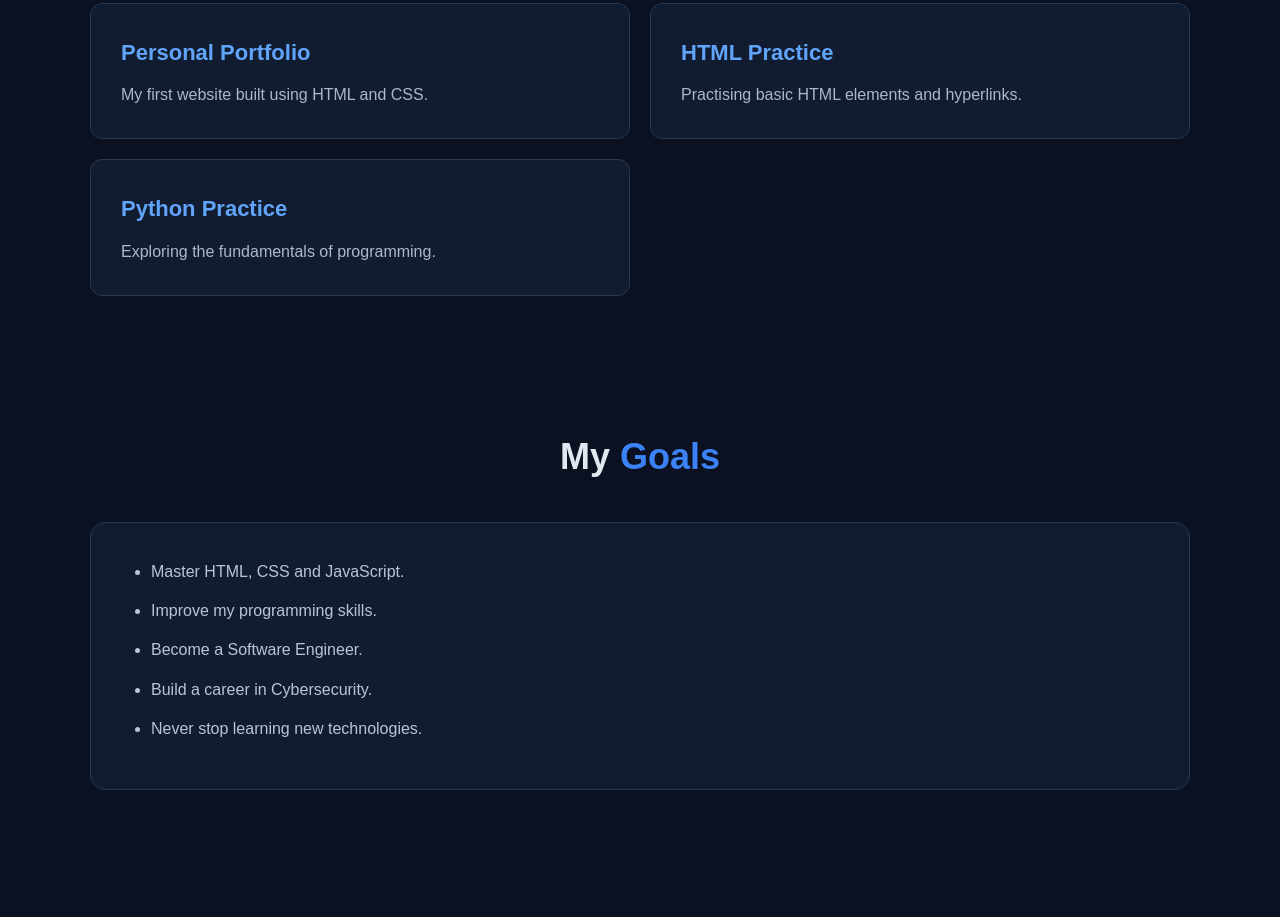
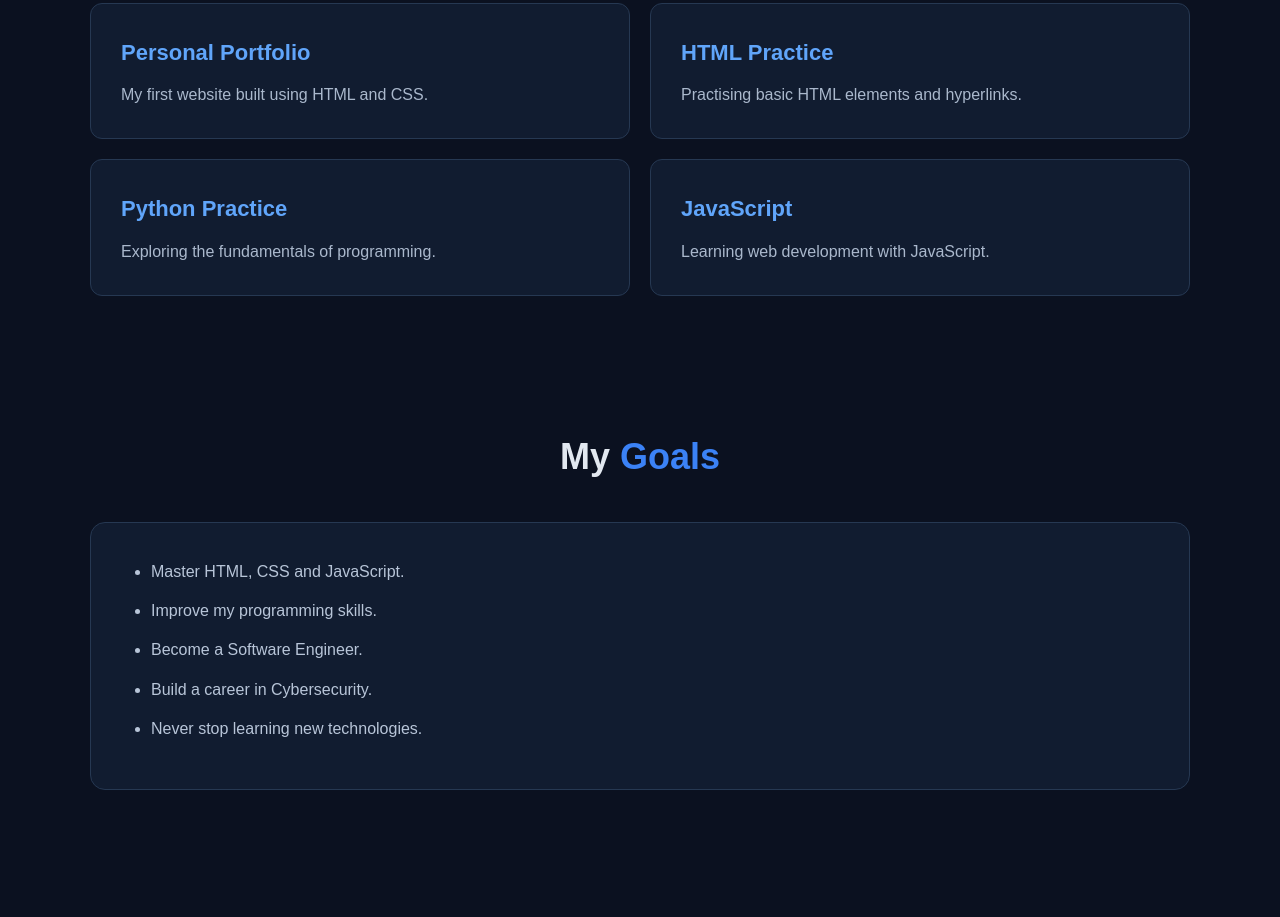
Before and after one commit to Lokizzz208/Isaac-Portfolio, a plain HTML site: page index.html in a window 1280 px wide. Shown: the part 1870-2787 px from the top of the page. Drawn offline with Linux system fonts and the light colour scheme.

Commit message:
Add JavaScript project to portfolio
Added JavaScript section to showcase learning progress.

```diff
--- a/index.html
+++ b/index.html
@@ -130,6 +130,11 @@
                 <p>Exploring the fundamentals of programming.</p>
             </div>
 
+            <div class="card">
+                <h3>JavaScript</h3>
+                <p>Learning web development with JavaScript.</p>
+            </div>
+
         </div>
 
     </section>
```
